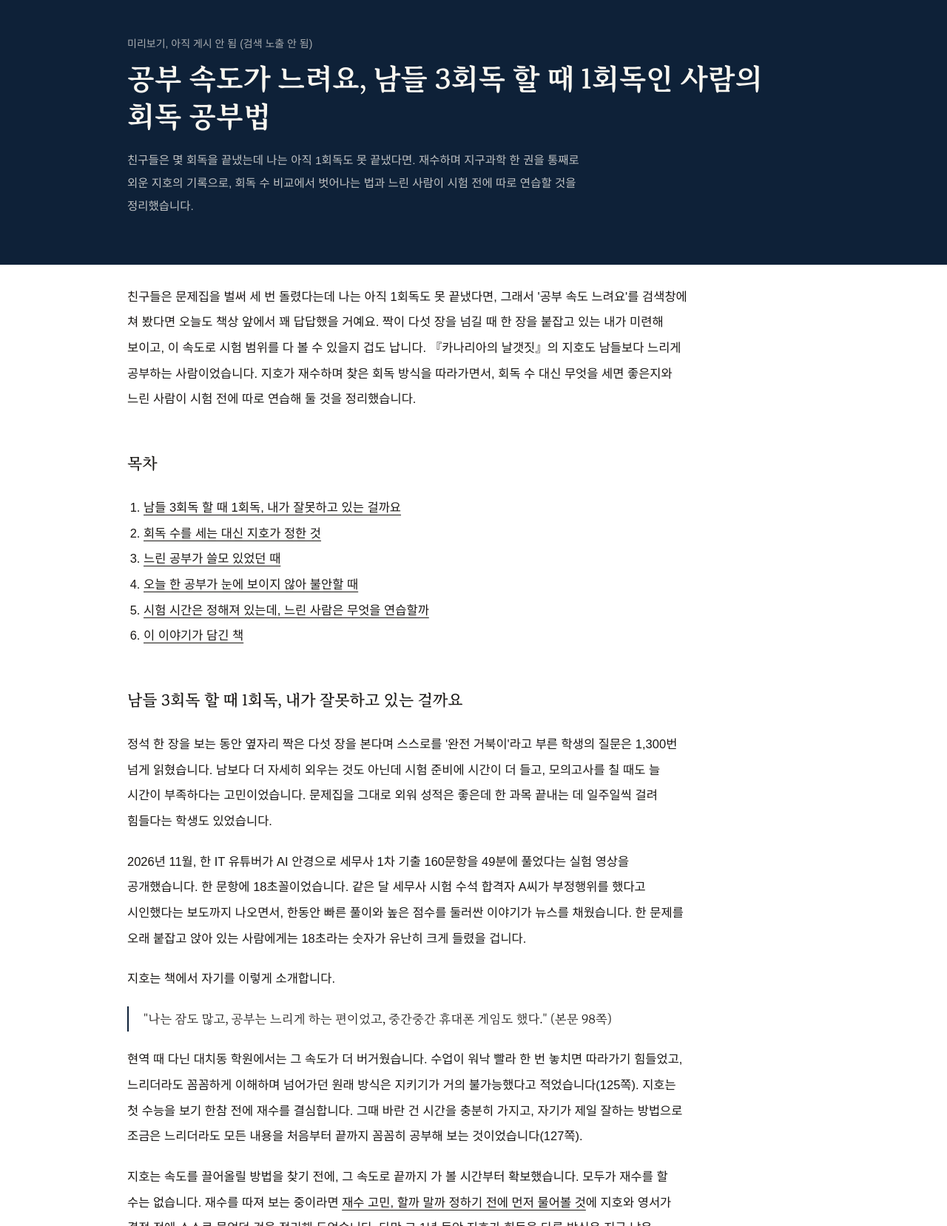
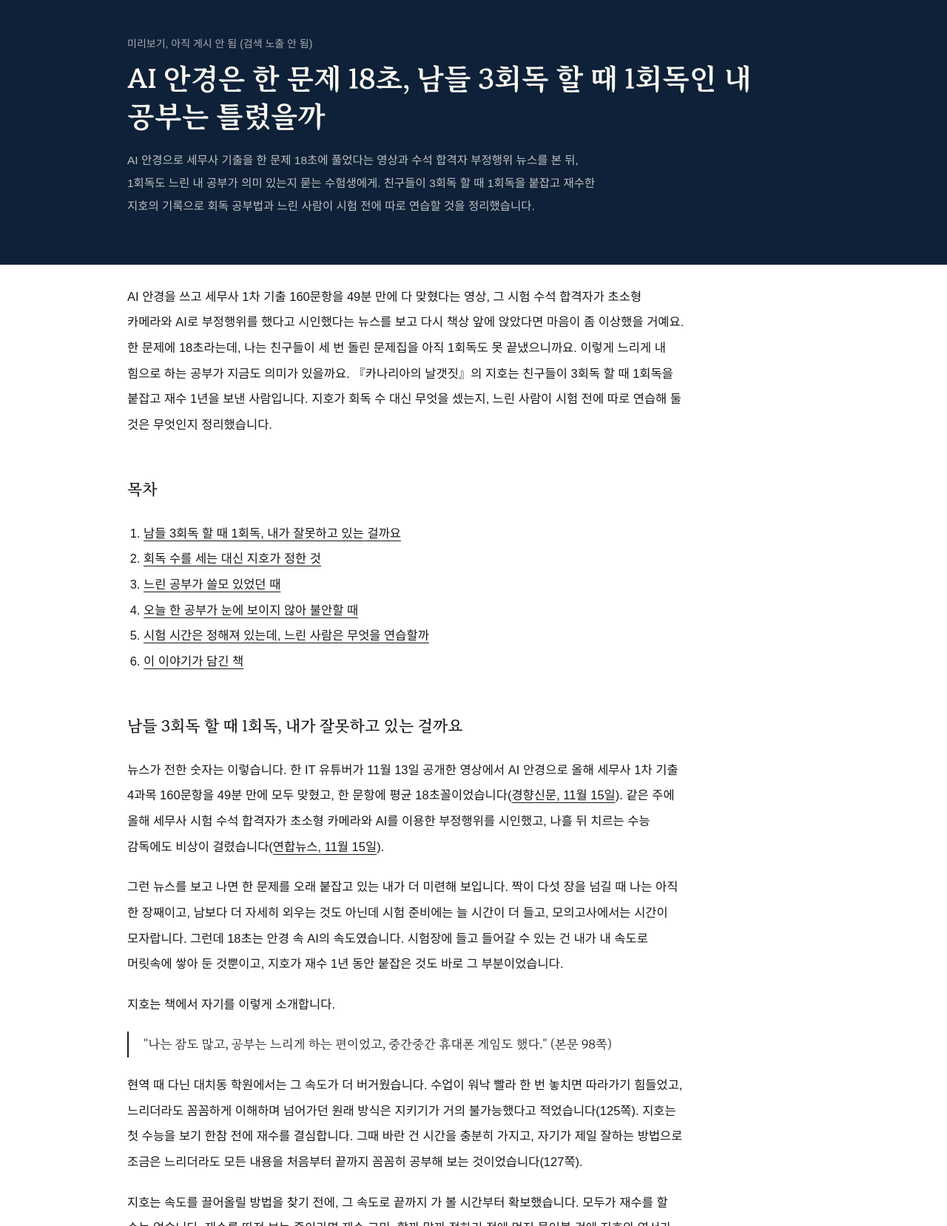
Before and after one commit to labmingyeong-gif/aeterni-preview, a plain HTML site: page canary-drafts/slow-study-pace/index.html in a window 1280 px wide. Shown: the part 81-1739 px from the top of the page at 74% size. Drawn offline with Linux system fonts and the light colour scheme; a web font is replaced by a local one.

Commit message:
canary drafts: slow-study-pace

```diff
--- a/canary-drafts/slow-study-pace/index.html
+++ b/canary-drafts/slow-study-pace/index.html
@@ -1,7 +1,7 @@
 <!doctype html><html lang="ko"><head><meta name="robots" content="noindex,nofollow">
 <meta charset="utf-8"><meta name="viewport" content="width=device-width,initial-scale=1">
-<title>공부 속도가 느려요, 남들 3회독 할 때 1회독인 사람의 회독 공부법 | 에테르니 (미리보기)</title>
-<meta name="description" content="친구들은 몇 회독을 끝냈는데 나는 아직 1회독도 못 끝냈다면. 재수하며 지구과학 한 권을 통째로 외운 지호의 기록으로, 회독 수 비교에서 벗어나는 법과 느린 사람이 시험 전에 따로 연습할 것을 정리했습니다.">
+<title>AI 안경은 한 문제 18초, 남들 3회독 할 때 1회독인 내 공부는 틀렸을까 | 에테르니 (미리보기)</title>
+<meta name="description" content="AI 안경으로 세무사 기출을 한 문제 18초에 풀었다는 영상과 수석 합격자 부정행위 뉴스를 본 뒤, 1회독도 느린 내 공부가 의미 있는지 묻는 수험생에게. 친구들이 3회독 할 때 1회독을 붙잡고 재수한 지호의 기록으로 회독 공부법과 느린 사람이 시험 전에 따로 연습할 것을 정리했습니다.">
 
 <meta name="naver-site-verification" content="bd6f81c24d2d36e759d062d0307c2910095d67b8">
 <link rel="alternate" type="application/rss+xml" title="도서출판 에테르니 글" href="https://www.aeterni.co.kr/notes/feed.xml">
@@ -286,20 +286,20 @@ header nav .ng{border-top:none;padding:2px 0}
 <div class="ptitle">
   <div>
   <p class="kicker">미리보기, 아직 게시 안 됨 (검색 노출 안 됨)</p>
-  <h1>공부 속도가 느려요, 남들 3회독 할 때 1회독인 사람의 회독 공부법</h1>
-  <p class="lead">친구들은 몇 회독을 끝냈는데 나는 아직 1회독도 못 끝냈다면. 재수하며 지구과학 한 권을 통째로 외운 지호의 기록으로, 회독 수 비교에서 벗어나는 법과 느린 사람이 시험 전에 따로 연습할 것을 정리했습니다.</p>
+  <h1>AI 안경은 한 문제 18초, 남들 3회독 할 때 1회독인 내 공부는 틀렸을까</h1>
+  <p class="lead">AI 안경으로 세무사 기출을 한 문제 18초에 풀었다는 영상과 수석 합격자 부정행위 뉴스를 본 뒤, 1회독도 느린 내 공부가 의미 있는지 묻는 수험생에게. 친구들이 3회독 할 때 1회독을 붙잡고 재수한 지호의 기록으로 회독 공부법과 느린 사람이 시험 전에 따로 연습할 것을 정리했습니다.</p>
   </div>
 </div>
 </div>
 
 <main id="main-content" class="wrap">
 <article class="note-body">
-<p>친구들은 문제집을 벌써 세 번 돌렸다는데 나는 아직 1회독도 못 끝냈다면, 그래서 '공부 속도 느려요'를 검색창에 쳐 봤다면 오늘도 책상 앞에서 꽤 답답했을 거예요. 짝이 다섯 장을 넘길 때 한 장을 붙잡고 있는 내가 미련해 보이고, 이 속도로 시험 범위를 다 볼 수 있을지 겁도 납니다. 『카나리아의 날갯짓』의 지호도 남들보다 느리게 공부하는 사람이었습니다. 지호가 재수하며 찾은 회독 방식을 따라가면서, 회독 수 대신 무엇을 세면 좋은지와 느린 사람이 시험 전에 따로 연습해 둘 것을 정리했습니다.</p>
+<p>AI 안경을 쓰고 세무사 1차 기출 160문항을 49분 만에 다 맞혔다는 영상, 그 시험 수석 합격자가 초소형 카메라와 AI로 부정행위를 했다고 시인했다는 뉴스를 보고 다시 책상 앞에 앉았다면 마음이 좀 이상했을 거예요. 한 문제에 18초라는데, 나는 친구들이 세 번 돌린 문제집을 아직 1회독도 못 끝냈으니까요. 이렇게 느리게 내 힘으로 하는 공부가 지금도 의미가 있을까요. 『카나리아의 날갯짓』의 지호는 친구들이 3회독 할 때 1회독을 붙잡고 재수 1년을 보낸 사람입니다. 지호가 회독 수 대신 무엇을 셌는지, 느린 사람이 시험 전에 따로 연습해 둘 것은 무엇인지 정리했습니다.</p>
 <h2>목차</h2>
 <ol><li><a href="#behind">남들 3회독 할 때 1회독, 내가 잘못하고 있는 걸까요</a></li><li><a href="#one-book">회독 수를 세는 대신 지호가 정한 것</a></li><li><a href="#strength">느린 공부가 쓸모 있었던 때</a></li><li><a href="#piling">오늘 한 공부가 눈에 보이지 않아 불안할 때</a></li><li><a href="#exam-time">시험 시간은 정해져 있는데, 느린 사람은 무엇을 연습할까</a></li><li><a href="#book">이 이야기가 담긴 책</a></li></ol>
 <h2 id="behind">남들 3회독 할 때 1회독, 내가 잘못하고 있는 걸까요</h2>
-<p>정석 한 장을 보는 동안 옆자리 짝은 다섯 장을 본다며 스스로를 '완전 거북이'라고 부른 학생의 질문은 1,300번 넘게 읽혔습니다. 남보다 더 자세히 외우는 것도 아닌데 시험 준비에 시간이 더 들고, 모의고사를 칠 때도 늘 시간이 부족하다는 고민이었습니다. 문제집을 그대로 외워 성적은 좋은데 한 과목 끝내는 데 일주일씩 걸려 힘들다는 학생도 있었습니다.</p>
-<p>2026년 11월, 한 IT 유튜버가 AI 안경으로 세무사 1차 기출 160문항을 49분에 풀었다는 실험 영상을 공개했습니다. 한 문항에 18초꼴이었습니다. 같은 달 세무사 시험 수석 합격자 A씨가 부정행위를 했다고 시인했다는 보도까지 나오면서, 한동안 빠른 풀이와 높은 점수를 둘러싼 이야기가 뉴스를 채웠습니다. 한 문제를 오래 붙잡고 앉아 있는 사람에게는 18초라는 숫자가 유난히 크게 들렸을 겁니다.</p>
+<p>뉴스가 전한 숫자는 이렇습니다. 한 IT 유튜버가 11월 13일 공개한 영상에서 AI 안경으로 올해 세무사 1차 기출 4과목 160문항을 49분 만에 모두 맞혔고, 한 문항에 평균 18초꼴이었습니다(<a href="https://www.khan.co.kr/article/202611151650001">경향신문, 11월 15일</a>). 같은 주에 올해 세무사 시험 수석 합격자가 초소형 카메라와 AI를 이용한 부정행위를 시인했고, 나흘 뒤 치르는 수능 감독에도 비상이 걸렸습니다(<a href="https://www.yna.co.kr/view/AKR20261115026651530">연합뉴스, 11월 15일</a>).</p>
+<p>그런 뉴스를 보고 나면 한 문제를 오래 붙잡고 있는 내가 더 미련해 보입니다. 짝이 다섯 장을 넘길 때 나는 아직 한 장째이고, 남보다 더 자세히 외우는 것도 아닌데 시험 준비에는 늘 시간이 더 들고, 모의고사에서는 시간이 모자랍니다. 그런데 18초는 안경 속 AI의 속도였습니다. 시험장에 들고 들어갈 수 있는 건 내가 내 속도로 머릿속에 쌓아 둔 것뿐이고, 지호가 재수 1년 동안 붙잡은 것도 바로 그 부분이었습니다.</p>
 <p>지호는 책에서 자기를 이렇게 소개합니다.</p>
 <blockquote><p>"나는 잠도 많고, 공부는 느리게 하는 편이었고, 중간중간 휴대폰 게임도 했다." (본문 98쪽)</p></blockquote>
 <p>현역 때 다닌 대치동 학원에서는 그 속도가 더 버거웠습니다. 수업이 워낙 빨라 한 번 놓치면 따라가기 힘들었고, 느리더라도 꼼꼼하게 이해하며 넘어가던 원래 방식은 지키기가 거의 불가능했다고 적었습니다(125쪽). 지호는 첫 수능을 보기 한참 전에 재수를 결심합니다. 그때 바란 건 시간을 충분히 가지고, 자기가 제일 잘하는 방법으로 조금은 느리더라도 모든 내용을 처음부터 끝까지 꼼꼼히 공부해 보는 것이었습니다(127쪽).</p>
```
